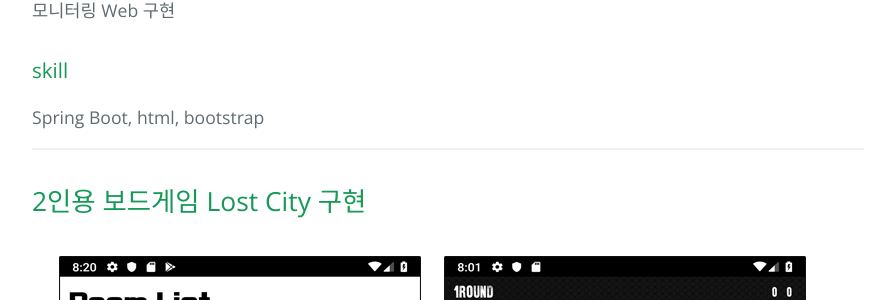
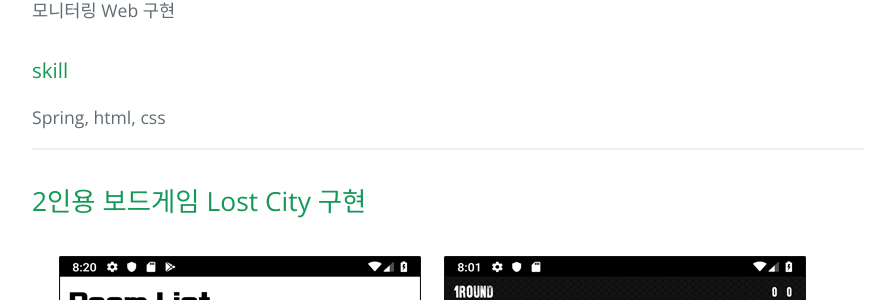
Before and after one commit to bada7211/bada7211.github.com, a Jekyll site: the page built from _posts/2019-09-17-Lee-suhyeon.markdown, in a window 1280 px wide and 900 px high, scrolled down 3188 px. Shown: the part 155-455 px from the top of the window, without its empty margins (192-1087 px from the left). Built offline with Jekyll 4.4.1, drawn with Linux system fonts in a browser that asks for light colours.

Commit message:
Update 2019-09-17-Lee-suhyeon.markdown

```diff
--- a/_posts/2019-09-17-Lee-suhyeon.markdown
+++ b/_posts/2019-09-17-Lee-suhyeon.markdown
@@ -60,7 +60,7 @@ Android, JAVA, xml, Retrofit
 
 ### skill
 
-Spring Boot, html, bootstrap
+Spring, html, css
 
 * * *
 
```
